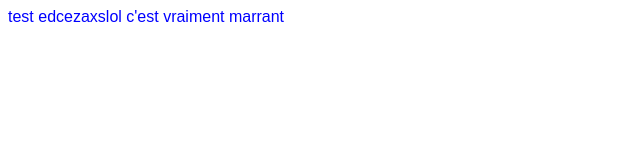
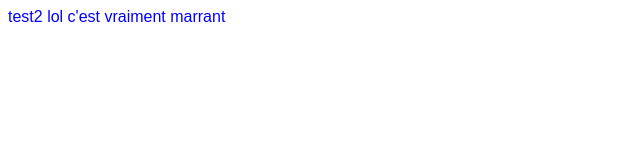
Before and after one commit to nikoslznxd/exercice1, a plain HTML site: page index.html in a window 1280 px wide. Shown: the whole page, without its empty margins (0-640 px from the left). Drawn offline with Linux system fonts and the light colour scheme.

Commit message:
commit 2

```diff
--- a/index.html
+++ b/index.html
@@ -8,6 +8,6 @@
   <link href="style.css" type="text/css" rel="stylesheet">
  </head>
  <body>
-  <p> test edcezaxslol c'est vraiment marrant
+  <p> test2 lol c'est vraiment marrant
  </body>
 </html>
```
